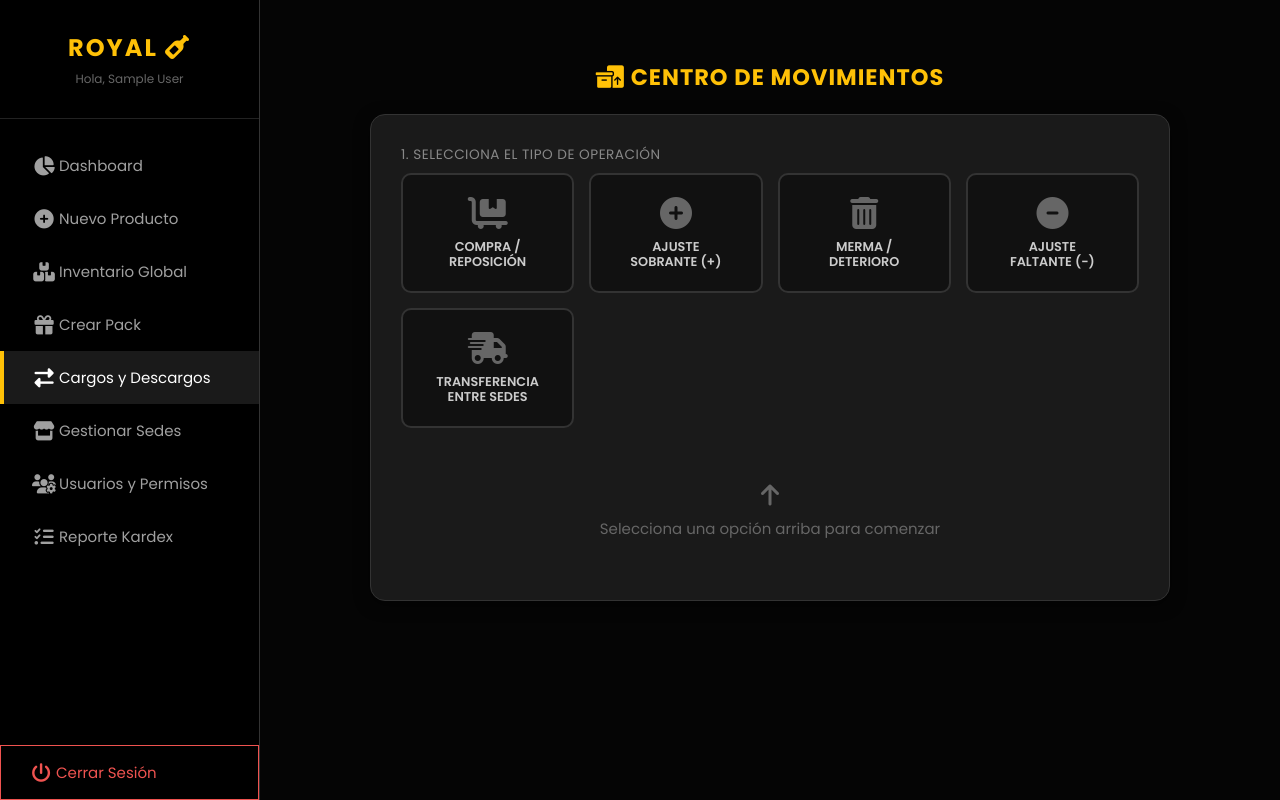
After one commit to elamsacti-source/Programa, a PHP site: page /modulos/admin/cargos_descargos.php in a window 1280 px wide. The commit adds this page. Run offline with PHP 8.4, Linux system fonts and the light colour scheme; the visitor is signed in with stand-in values (Sample User, id 1); tables that the repository leaves empty or names only in its code hold one stand-in row (values such as "Sample post").

Commit message:
actualización

```diff
--- a/includes/header_admin.php
+++ b/includes/header_admin.php
@@ -1,3 +1,17 @@
+<?php
+// 1. INICIO DE SESIÓN Y SEGURIDAD
+// Evitar conflicto si la sesión ya fue iniciada en otro archivo
+if (session_status() === PHP_SESSION_NONE) {
+    session_start();
+}
+
+// Verificar si el usuario está logueado
+if (!isset($_SESSION['user_id'])) {
+    // Si no hay sesión, redireccionar al login (ajusta la ruta si es necesario)
+    header("Location: /index.php");
+    exit;
+}
+?>
 <!DOCTYPE html>
 <html lang="es">
 <head>
@@ -26,6 +40,9 @@
 <nav class="sidebar" id="sidebar">
     <div class="brand">
         <h2>ROYAL <i class="fa-solid fa-wine-bottle"></i></h2>
+        <small style="display:block; font-size:12px; color:#666; margin-top:5px;">
+            Hola, <?= isset($_SESSION['nombre']) ? $_SESSION['nombre'] : 'Admin' ?>
+        </small>
     </div>
 
     <div class="menu">
@@ -45,21 +62,25 @@
             <i class="fa-solid fa-gift"></i> Crear Pack
         </a>
 
-        <a href="/modulos/admin/transferencias.php">
-            <i class="fa-solid fa-truck-moving"></i> Transferencias
+        <a href="/modulos/admin/cargos_descargos.php">
+            <i class="fa-solid fa-right-left"></i> Cargos y Descargos
         </a>
 
         <a href="/modulos/admin/sedes.php">
             <i class="fa-solid fa-store"></i> Gestionar Sedes
         </a>
 
+        <a href="/modulos/admin/usuarios.php">
+            <i class="fa-solid fa-users-gear"></i> Usuarios y Permisos
+        </a>
+
         <a href="/modulos/admin/kardex.php">
-            <i class="fa-solid fa-list-check"></i> Kardex
+            <i class="fa-solid fa-list-check"></i> Reporte Kardex
         </a>
 
         <br>
 
-        <a href="/logout.php" style="color: #ef5350; border: 1px solid #ef5350;">
+        <a href="/logout.php" style="color: #ef5350; border: 1px solid #ef5350; margin-top:auto;">
             <i class="fa-solid fa-power-off"></i> Cerrar Sesión
         </a>
     </div>
@@ -68,10 +89,21 @@
 <main class="main-content">
 
 <script>
+    // Función para abrir/cerrar menú en celular
     function toggleMenu() {
         const sidebar = document.getElementById('sidebar');
         const overlay = document.getElementById('overlay');
         sidebar.classList.toggle('active');
         overlay.classList.toggle('active');
     }
+
+    // Script para resaltar automáticamente la página actual en el menú
+    const currentPath = window.location.pathname;
+    document.querySelectorAll('.menu a').forEach(link => {
+        if(link.getAttribute('href') === currentPath) {
+            link.style.background = '#1a1a1a';
+            link.style.color = '#fff';
+            link.style.borderLeft = '4px solid var(--royal-gold)';
+        }
+    });
 </script>
--- /dev/null
+++ b/modulos/admin/cargos_descargos.php
@@ -0,0 +1,386 @@
+<?php
+session_start();
+require_once '../../config/db.php';
+
+// Seguridad
+if (!isset($_SESSION['user_id'])) { header("Location: ../../index.php"); exit; }
+
+include '../../includes/header_admin.php';
+
+$mensaje = "";
+
+// ---------------------------------------------------------
+// LÓGICA DE PROCESAMIENTO (Igual que antes, robusta y segura)
+// ---------------------------------------------------------
+if ($_SERVER['REQUEST_METHOD'] == 'POST') {
+    $sede_origen = $_POST['sede_origen'];
+    $tipo_op     = $_POST['tipo_operacion'];
+    $prod_id     = $_POST['producto'];
+    $cantidad    = (float) $_POST['cantidad'];
+    $costo_nuevo = isset($_POST['costo']) ? (float) $_POST['costo'] : 0;
+    $sede_destino = isset($_POST['sede_destino']) ? $_POST['sede_destino'] : null;
+
+    if ($cantidad <= 0) {
+        $mensaje = "<div class='alert alert-error'>⚠️ La cantidad debe ser mayor a 0.</div>";
+    } elseif ($tipo_op == 'transferencia' && $sede_origen == $sede_destino) {
+        $mensaje = "<div class='alert alert-error'>⚠️ El origen y destino no pueden ser iguales.</div>";
+    } elseif (empty($tipo_op)) {
+        $mensaje = "<div class='alert alert-error'>⚠️ Selecciona un tipo de operación.</div>";
+    } else {
+        try {
+            $pdo->beginTransaction();
+
+            // 1. DATOS PREVIOS
+            $stmtProd = $pdo->prepare("SELECT costo_compra FROM productos WHERE id = ?");
+            $stmtProd->execute([$prod_id]);
+            $costoActual = $stmtProd->fetchColumn();
+
+            // 2. VALIDAR STOCK ORIGEN
+            $es_ingreso = ($tipo_op == 'cargo_compra' || $tipo_op == 'cargo_ajuste');
+
+            $stmtStock = $pdo->prepare("SELECT stock FROM productos_sedes WHERE id_producto = ? AND id_sede = ? FOR UPDATE");
+            $stmtStock->execute([$prod_id, $sede_origen]);
+            $stockData = $stmtStock->fetch();
+            $stockOrigen = $stockData ? (float)$stockData['stock'] : 0;
+
+            if (!$es_ingreso && $stockOrigen < $cantidad) {
+                throw new Exception("Stock insuficiente en origen. Disponibles: $stockOrigen");
+            }
+
+            // 3. PROCESAR SEGÚN TIPO
+            if ($tipo_op == 'cargo_compra') {
+                // Recalcular Costo Promedio
+                $stmtGlobal = $pdo->prepare("SELECT SUM(stock) FROM productos_sedes WHERE id_producto = ?");
+                $stmtGlobal->execute([$prod_id]);
+                $stockGlobal = $stmtGlobal->fetchColumn() ?: 0;
+
+                $valorAnt = $stockGlobal * $costoActual;
+                $valorNue = $cantidad * $costo_nuevo;
+                // Evitar división por cero
+                $divisor = $stockGlobal + $cantidad;
+                $nuevoCosto = ($divisor > 0) ? ($valorAnt + $valorNue) / $divisor : $costo_nuevo;
+
+                $pdo->prepare("UPDATE productos SET costo_compra = ? WHERE id = ?")->execute([$nuevoCosto, $prod_id]);
+                $costoRegistro = $costo_nuevo;
+            } else {
+                $costoRegistro = $costoActual;
+            }
+
+            if ($tipo_op == 'transferencia') {
+                // Restar Origen
+                $pdo->prepare("UPDATE productos_sedes SET stock = stock - ? WHERE id_producto = ? AND id_sede = ?")->execute([$cantidad, $prod_id, $sede_origen]);
+                // Sumar Destino
+                $checkDest = $pdo->prepare("SELECT id FROM productos_sedes WHERE id_producto = ? AND id_sede = ?");
+                $checkDest->execute([$prod_id, $sede_destino]);
+                if (!$checkDest->fetch()) {
+                    $pdo->prepare("INSERT INTO productos_sedes (id_producto, id_sede, stock) VALUES (?, ?, 0)")->execute([$prod_id, $sede_destino]);
+                }
+                $pdo->prepare("UPDATE productos_sedes SET stock = stock + ? WHERE id_producto = ? AND id_sede = ?")->execute([$cantidad, $prod_id, $sede_destino]);
+
+                // Registrar Transferencia
+                $pdo->prepare("INSERT INTO transferencias (origen_sede_id, destino_sede_id, id_producto, cantidad, id_usuario, fecha) VALUES (?, ?, ?, ?, ?, NOW())")
+                    ->execute([$sede_origen, $sede_destino, $prod_id, $cantidad, $_SESSION['user_id']]);
+
+                registrarKardex($pdo, $prod_id, $sede_origen, 'transferencia_salida', -$cantidad, $costoRegistro, "TRF a Sede #$sede_destino");
+                registrarKardex($pdo, $prod_id, $sede_destino, 'transferencia_entrada', $cantidad, $costoRegistro, "TRF desde Sede #$sede_origen");
+
+            } else {
+                // Operación Simple
+                $factor = $es_ingreso ? 1 : -1;
+
+                if ($es_ingreso && !$stockData) {
+                    $pdo->prepare("INSERT INTO productos_sedes (id_producto, id_sede, stock) VALUES (?, ?, 0)")->execute([$prod_id, $sede_origen]);
+                }
+
+                $pdo->prepare("UPDATE productos_sedes SET stock = stock + ? WHERE id_producto = ? AND id_sede = ?")->execute([$cantidad * $factor, $prod_id, $sede_origen]);
+
+                $notaMap = [
+                    'cargo_compra' => 'Compra de Mercadería',
+                    'cargo_ajuste' => 'Ajuste (Sobrante)',
+                    'descargo_ajuste' => 'Ajuste (Faltante)',
+                    'descargo_merma' => 'Baja por Merma/Deterioro'
+                ];
+                $nota = $notaMap[$tipo_op] ?? 'Movimiento Manual';
+
+                registrarKardex($pdo, $prod_id, $sede_origen, $tipo_op, $cantidad * $factor, $costoRegistro, $nota);
+            }
+
+            $pdo->commit();
+            $mensaje = "<div class='alert alert-success'>✅ Operación registrada con éxito.</div>";
+
+        } catch (Exception $e) {
+            $pdo->rollBack();
+            $mensaje = "<div class='alert alert-error'>❌ Error: " . $e->getMessage() . "</div>";
+        }
+    }
+}
+
+function registrarKardex($pdo, $prod, $sede, $tipo, $cant, $costo, $nota) {
+    $stmt = $pdo->prepare("SELECT stock FROM productos_sedes WHERE id_producto = ? AND id_sede = ?");
+    $stmt->execute([$prod, $sede]);
+    $saldo = $stmt->fetchColumn();
+
+    $sql = "INSERT INTO kardex (id_producto, id_sede, tipo_movimiento, cantidad, costo_unitario, costo_total, stock_resultante, nota, fecha)
+            VALUES (?, ?, ?, ?, ?, ?, ?, ?, NOW())";
+    $pdo->prepare($sql)->execute([$prod, $sede, $tipo, $cant, $costo, abs($cant * $costo), $saldo, $nota]);
+}
+
+$sedes = $pdo->query("SELECT * FROM sedes")->fetchAll();
+$productos = $pdo->query("SELECT id, nombre, costo_compra FROM productos ORDER BY nombre")->fetchAll();
+$prodJson = [];
+foreach($productos as $p) $prodJson[$p['id']] = ['nombre'=>$p['nombre'], 'costo'=>$p['costo_compra']];
+?>
+
+<style>
+    .page-title { color: var(--royal-gold, #FFD700); text-align: center; margin-bottom: 20px; text-transform: uppercase; letter-spacing: 1px; }
+    .card { background: #1a1a1a; padding: 30px; border-radius: 15px; border: 1px solid #333; box-shadow: 0 4px 15px rgba(0,0,0,0.5); }
+
+    .form-control { width: 100%; padding: 12px; background: #2a2a2a; border: 1px solid #444; color: #fff; border-radius: 5px; margin-bottom: 15px; font-size: 1rem; }
+    .form-control:focus { outline: none; border-color: var(--royal-gold); }
+
+    .btn-royal { background: linear-gradient(45deg, #b7892b, #FFD700); color: #000; font-weight: bold; border: none; padding: 15px; width: 100%; border-radius: 5px; cursor: pointer; text-transform: uppercase; font-size: 1rem; margin-top: 10px; transition: 0.3s; }
+    .btn-royal:hover { transform: scale(1.02); box-shadow: 0 0 15px rgba(255, 215, 0, 0.4); }
+
+    .alert { padding: 15px; border-radius: 5px; margin-bottom: 20px; text-align: center; font-weight: bold; }
+    .alert-success { background: rgba(46, 125, 50, 0.2); color: #81c784; border: 1px solid #2e7d32; }
+    .alert-error { background: rgba(198, 40, 40, 0.2); color: #e57373; border: 1px solid #c62828; }
+
+    /* --- ESTILOS DEL GRID DE BOTONES --- */
+    .op-grid {
+        display: grid;
+        grid-template-columns: repeat(auto-fit, minmax(140px, 1fr));
+        gap: 15px;
+        margin-bottom: 25px;
+    }
+
+    .op-card {
+        background: #111;
+        border: 2px solid #333;
+        border-radius: 10px;
+        padding: 20px 10px;
+        text-align: center;
+        cursor: pointer;
+        transition: all 0.2s ease;
+        display: flex;
+        flex-direction: column;
+        align-items: center;
+        justify-content: center;
+        height: 120px;
+    }
+
+    .op-card:hover {
+        background: #222;
+        border-color: #555;
+    }
+
+    .op-card.active {
+        border-color: var(--royal-gold);
+        background: rgba(255, 215, 0, 0.05);
+        box-shadow: 0 0 15px rgba(255, 215, 0, 0.1);
+    }
+
+    .op-icon {
+        font-size: 2rem;
+        margin-bottom: 10px;
+        color: #666;
+        transition: color 0.2s;
+    }
+
+    .op-card:hover .op-icon, .op-card.active .op-icon {
+        color: var(--royal-gold);
+    }
+
+    .op-title {
+        font-size: 0.8rem;
+        font-weight: 600;
+        color: #ccc;
+        line-height: 1.2;
+    }
+
+    .op-card.active .op-title {
+        color: #fff;
+    }
+
+    .section-label {
+        color: #888;
+        font-size: 0.85rem;
+        margin-bottom: 8px;
+        display: block;
+        text-transform: uppercase;
+        letter-spacing: 0.5px;
+    }
+</style>
+
+<div class="fade-in" style="max-width:800px; margin:auto; padding-top:20px;">
+
+    <h2 class="page-title"><i class="fa-solid fa-boxes-packing"></i> Centro de Movimientos</h2>
+    <?= $mensaje ?>
+
+    <div class="card">
+        <form method="POST" id="mainForm">
+
+            <input type="hidden" name="tipo_operacion" id="tipo_operacion" required>
+
+            <span class="section-label">1. Selecciona el Tipo de Operación</span>
+
+            <div class="op-grid">
+                <div class="op-card" onclick="seleccionarOp(this, 'cargo_compra')">
+                    <i class="fa-solid fa-cart-flatbed op-icon"></i>
+                    <span class="op-title">COMPRA /<br>REPOSICIÓN</span>
+                </div>
+
+                <div class="op-card" onclick="seleccionarOp(this, 'cargo_ajuste')">
+                    <i class="fa-solid fa-circle-plus op-icon"></i>
+                    <span class="op-title">AJUSTE<br>SOBRANTE (+)</span>
+                </div>
+
+                <div class="op-card" onclick="seleccionarOp(this, 'descargo_merma')">
+                    <i class="fa-solid fa-trash-can op-icon"></i>
+                    <span class="op-title">MERMA /<br>DETERIORO</span>
+                </div>
+
+                <div class="op-card" onclick="seleccionarOp(this, 'descargo_ajuste')">
+                    <i class="fa-solid fa-circle-minus op-icon"></i>
+                    <span class="op-title">AJUSTE<br>FALTANTE (-)</span>
+                </div>
+
+                <div class="op-card" onclick="seleccionarOp(this, 'transferencia')">
+                    <i class="fa-solid fa-truck-fast op-icon"></i>
+                    <span class="op-title">TRANSFERENCIA<br>ENTRE SEDES</span>
+                </div>
+            </div>
+
+            <div id="detalles_form" style="display:none; animation: fadeIn 0.5s;">
+
+                <div style="display:flex; gap:20px; margin-bottom:15px;">
+                    <div style="flex:1;">
+                        <span class="section-label" id="lbl_origen">Sede Origen</span>
+                        <select name="sede_origen" class="form-control" required>
+                            <?php foreach($sedes as $s): ?>
+                                <option value="<?= $s['id'] ?>"><?= $s['nombre'] ?></option>
+                            <?php endforeach; ?>
+                        </select>
+                    </div>
+
+                    <div style="flex:1; display:none;" id="div_destino">
+                        <span class="section-label" style="color:var(--royal-gold);">➡ Sede Destino</span>
+                        <select name="sede_destino" id="sede_destino" class="form-control">
+                            <?php foreach($sedes as $s): ?>
+                                <option value="<?= $s['id'] ?>"><?= $s['nombre'] ?></option>
+                            <?php endforeach; ?>
+                        </select>
+                    </div>
+                </div>
+
+                <div style="margin-bottom:15px;">
+                    <span class="section-label">Producto</span>
+                    <select name="producto" id="producto" class="form-control" onchange="actualizarInfo()" required>
+                        <option value="">-- Buscar Producto --</option>
+                        <?php foreach($productos as $p): ?>
+                            <option value="<?= $p['id'] ?>"><?= $p['nombre'] ?></option>
+                        <?php endforeach; ?>
+                    </select>
+                    <div id="info_costo" style="display:none; font-size:0.9rem; color:#888; text-align:right;">
+                        Costo Actual: <b style="color:#fff;" id="txt_costo">S/ 0.00</b>
+                    </div>
+                </div>
+
+                <div style="margin-bottom:15px;">
+                    <span class="section-label">Cantidad</span>
+                    <input type="number" name="cantidad" class="form-control" placeholder="0" step="0.01" required style="font-size:1.2rem; font-weight:bold;">
+                </div>
+
+                <div id="div_costo" style="display:none; background:#222; padding:15px; border-radius:10px; border:1px solid #444; margin-bottom:20px;">
+                    <span class="section-label" style="color:var(--royal-gold);">Nuevo Precio de Costo (Unitario)</span>
+                    <div style="position:relative;">
+                        <span style="position:absolute; left:15px; top:12px; color:#888;">S/</span>
+                        <input type="number" name="costo" id="input_costo" class="form-control" step="0.01" placeholder="0.00" style="padding-left:40px; margin-bottom:0;">
+                    </div>
+                    <small style="color:#666; display:block; margin-top:5px;">* Esto actualizará el promedio ponderado del inventario.</small>
+                </div>
+
+                <button type="submit" class="btn-royal" id="btn_accion">
+                    <i class="fa-solid fa-check"></i> CONFIRMAR OPERACIÓN
+                </button>
+            </div>
+
+            <div id="mensaje_inicial" style="text-align:center; padding:30px; color:#666;">
+                <i class="fa-solid fa-arrow-up" style="font-size:1.5rem; margin-bottom:10px;"></i>
+                <p>Selecciona una opción arriba para comenzar</p>
+            </div>
+
+        </form>
+    </div>
+</div>
+
+<script>
+    const productos = <?= json_encode($prodJson) ?>;
+
+    function seleccionarOp(elemento, valor) {
+        // 1. Visual: Quitar activo a todos y poner al clickeado
+        document.querySelectorAll('.op-card').forEach(c => c.classList.remove('active'));
+        elemento.classList.add('active');
+
+        // 2. Lógica: Poner valor en input oculto
+        document.getElementById('tipo_operacion').value = valor;
+
+        // 3. Mostrar Formulario
+        document.getElementById('mensaje_inicial').style.display = 'none';
+        document.getElementById('detalles_form').style.display = 'block';
+
+        // 4. Configurar campos específicos
+        const divDestino = document.getElementById('div_destino');
+        const divCosto = document.getElementById('div_costo');
+        const inputCosto = document.getElementById('input_costo');
+        const selectDestino = document.getElementById('sede_destino');
+        const lblOrigen = document.getElementById('lbl_origen');
+        const btnAccion = document.getElementById('btn_accion');
+
+        // Reset
+        divDestino.style.display = 'none';
+        selectDestino.required = false;
+        divCosto.style.display = 'none';
+        inputCosto.required = false;
+        lblOrigen.innerText = "Sede Afectada";
+        btnAccion.innerHTML = '<i class="fa-solid fa-check"></i> REGISTRAR MOVIMIENTO';
+
+        if (valor === 'transferencia') {
+            divDestino.style.display = 'block';
+            selectDestino.required = true;
+            lblOrigen.innerText = "Sede Origen (Sale)";
+            btnAccion.innerHTML = '<i class="fa-solid fa-truck-fast"></i> PROCESAR TRANSFERENCIA';
+        }
+        else if (valor === 'cargo_compra') {
+            divCosto.style.display = 'block';
+            inputCosto.required = true;
+            btnAccion.innerHTML = '<i class="fa-solid fa-cart-plus"></i> REGISTRAR COMPRA';
+            actualizarInfo(); // Prellenar costo si ya hay producto
+        }
+        else if (valor.includes('merma')) {
+            btnAccion.innerHTML = '<i class="fa-solid fa-trash"></i> REGISTRAR MERMA';
+        }
+    }
+
+    function actualizarInfo() {
+        const id = document.getElementById('producto').value;
+        const txtCosto = document.getElementById('txt_costo');
+        const infoDiv = document.getElementById('info_costo');
+        const inputCosto = document.getElementById('input_costo');
+        const tipo = document.getElementById('tipo_operacion').value;
+
+        if (id && productos[id]) {
+            const costo = parseFloat(productos[id].costo).toFixed(2);
+            txtCosto.innerText = 'S/ ' + costo;
+            infoDiv.style.display = 'block';
+
+            // Si es compra, sugerimos el costo actual
+            if (tipo === 'cargo_compra') {
+                inputCosto.value = costo;
+            }
+        } else {
+            infoDiv.style.display = 'none';
+        }
+    }
+</script>
+
+<?php include '../../includes/footer_admin.php'; ?>
```
Also changed, not shown: modulos/admin/usuarios.php (added, +167 -0 lines).
